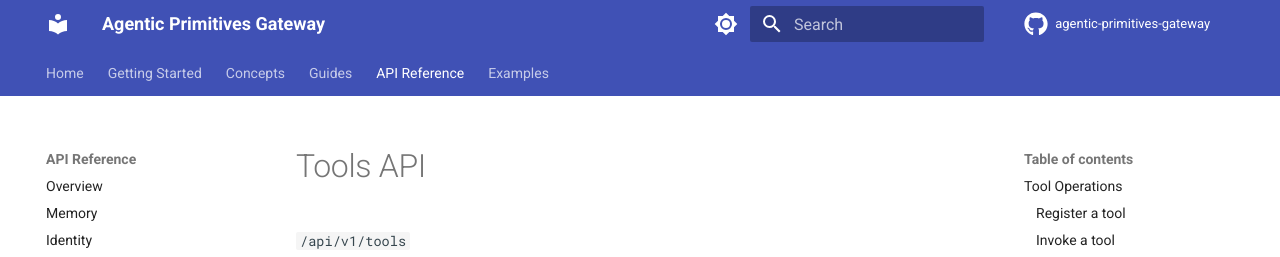
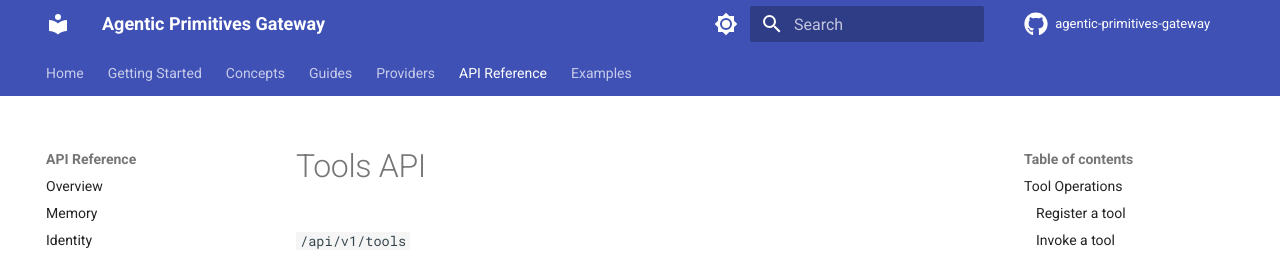
Before and after one commit to agentic-community/agentic-primitives-gateway, an MkDocs documentation site: the page built from docs/api/tools.md, in a window 1280 px wide and 900 px high. Shown: the top 257 px of the window. Built offline with MkDocs 1.6.1 and Material for MkDocs 9.7.7, drawn with Linux system fonts in a browser that asks for light colours; comment, search, counter and statistics services are not loaded.

Commit message:
move MCP Gateway Registry docs to new Providers section
Address review feedback: create a dedicated Providers nav section
rather than placing provider-specific documentation under Guides.
Move mcp-gateway-registry.md from docs/guides/ to docs/providers/
and update cross-links from tools API and primitives pages.

```diff
--- a/docs/api/tools.md
+++ b/docs/api/tools.md
@@ -4,7 +4,7 @@
 
 Tool registration, discovery, invocation, and MCP server management. All endpoints require authentication.
 
-**Backends:** `NoopToolsProvider`, `AgentCoreGatewayProvider`, [`MCPRegistryProvider`](../guides/mcp-gateway-registry.md)
+**Backends:** `NoopToolsProvider`, `AgentCoreGatewayProvider`, [`MCPRegistryProvider`](../providers/mcp-gateway-registry.md)
 
 ## Tool Operations
 
--- a/mkdocs.yml
+++ b/mkdocs.yml
@@ -59,11 +59,12 @@
     - Policy Enforcement: concepts/policy.md
   - Guides:
     - Building Tools: guides/building-tools.md
-    - MCP Gateway Registry: guides/mcp-gateway-registry.md
     - Adding a Provider: guides/adding-a-provider.md
     - Agent-as-Tool Delegation: guides/agent-delegation.md
     - Memory Namespaces: guides/memory-namespaces.md
     - Using the Web UI: guides/web-ui.md
+  - Providers:
+    - MCP Gateway Registry: providers/mcp-gateway-registry.md
   - API Reference:
     - Overview: api/overview.md
     - Memory: api/memory.md
```
Also changed, not shown: docs/concepts/primitives.md (+1 -1 lines), docs/providers/mcp-gateway-registry.md (renamed from docs/guides/mcp-gateway-registry.md).
